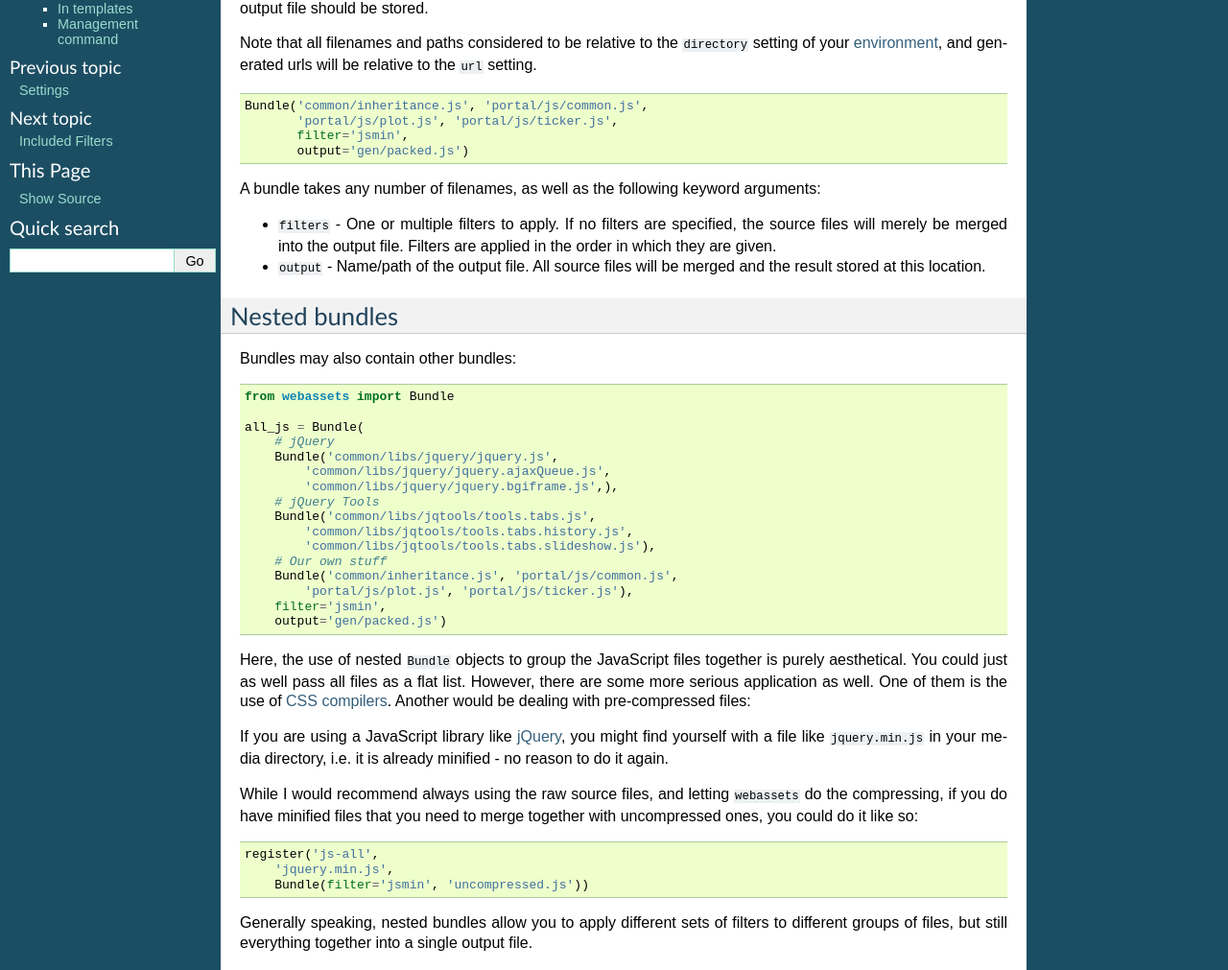
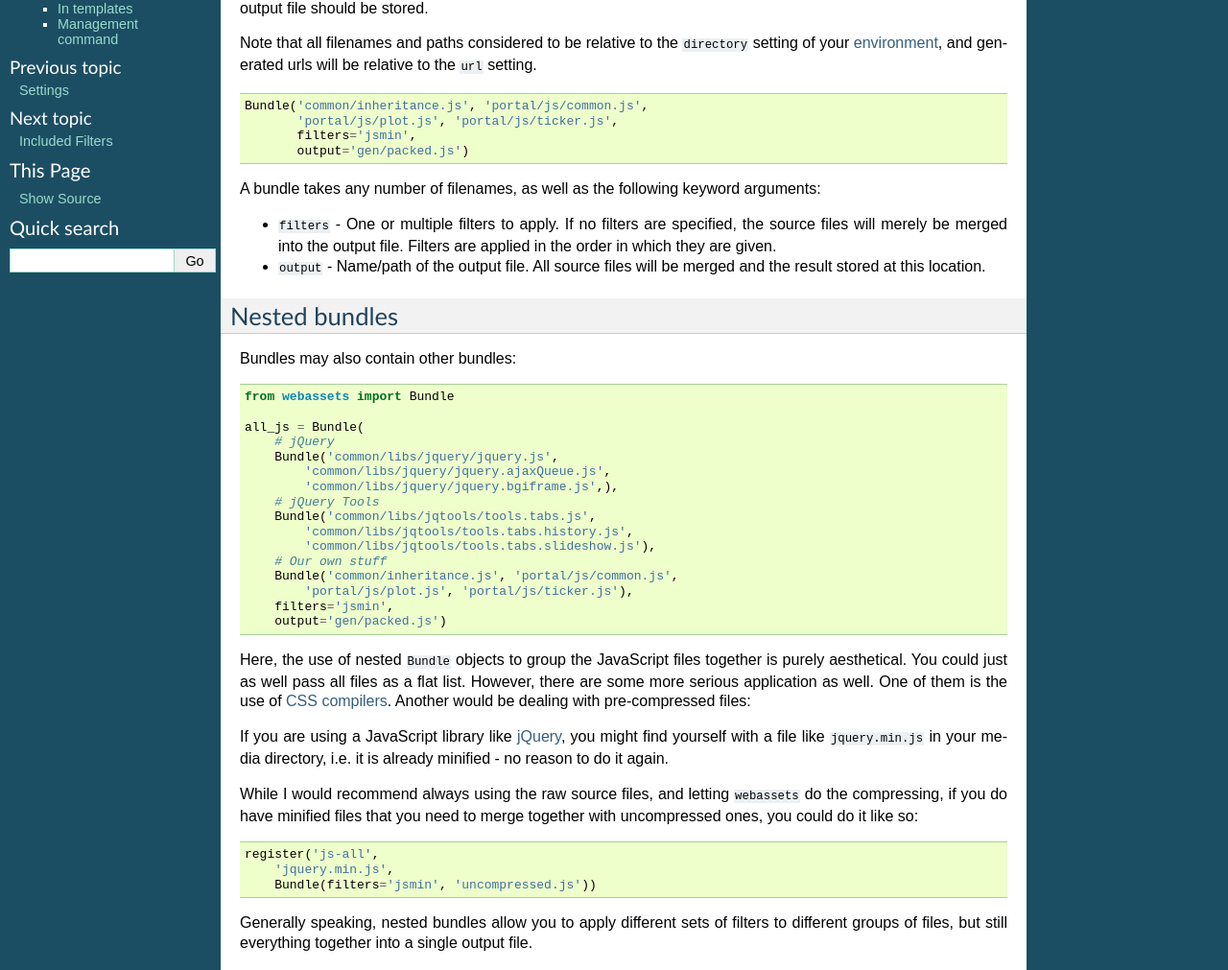
Before and after one commit to miracle2k/webassets, a Sphinx documentation site: the page built from docs/bundles.rst, in a window 1280 px wide. Shown: the part 139-1150 px from the top of the page at 96% size. Built offline with Sphinx 7.4.7, drawn with Linux system fonts in a browser that asks for light colours.

Commit message:
Bundle examples are corrected: option name is 'filters', not 'filter'.

```diff
--- a/docs/bundles.rst
+++ b/docs/bundles.rst
@@ -17,7 +17,7 @@ generated urls will be relative to the ``url`` setting.
 
     Bundle('common/inheritance.js', 'portal/js/common.js',
            'portal/js/plot.js', 'portal/js/ticker.js',
-           filter='jsmin',
+           filters='jsmin',
            output='gen/packed.js')
 
 A bundle takes any number of filenames, as well as the following keyword
@@ -53,7 +53,7 @@ Bundles may also contain other bundles:
         # Our own stuff
         Bundle('common/inheritance.js', 'portal/js/common.js',
             'portal/js/plot.js', 'portal/js/ticker.js'),
-        filter='jsmin',
+        filters='jsmin',
         output='gen/packed.js')
 
 
@@ -75,7 +75,7 @@ need to merge together with uncompressed ones, you could do it like so:
 
     register('js-all',
         'jquery.min.js',
-        Bundle(filter='jsmin', 'uncompressed.js'))
+        Bundle(filters='jsmin', 'uncompressed.js'))
 
 
 Generally speaking, nested bundles allow you to apply different sets of
```
